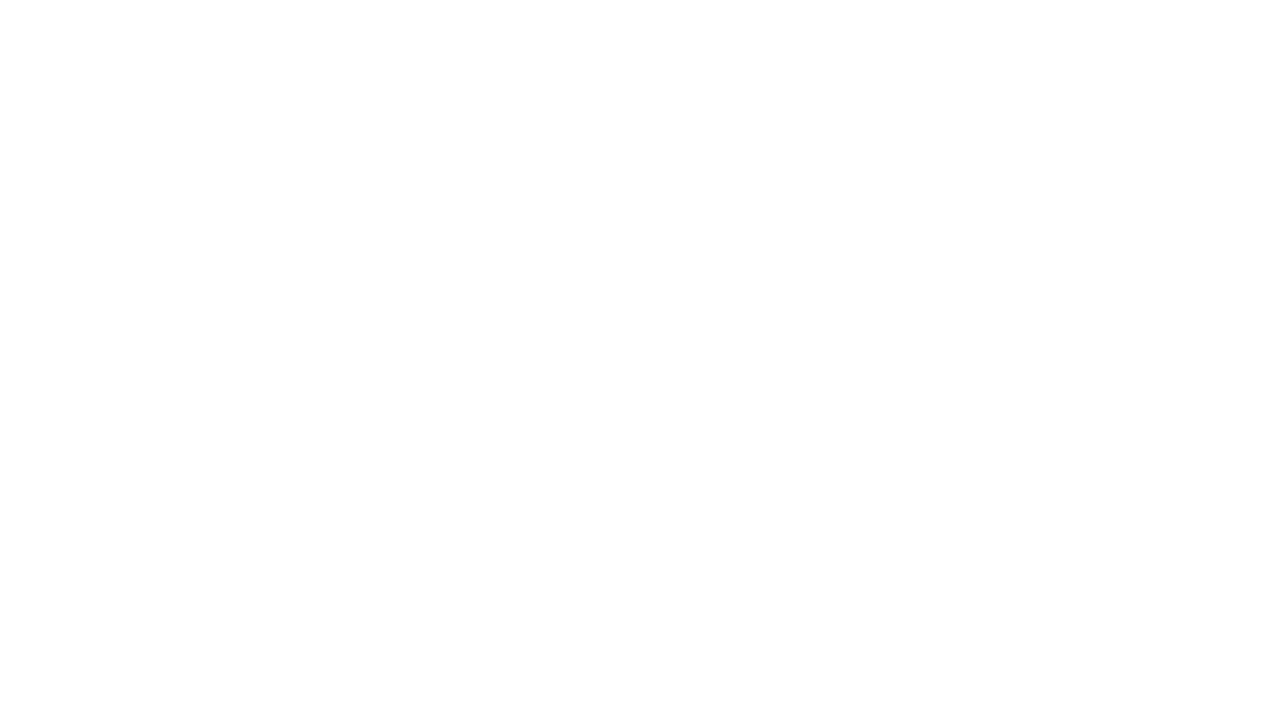
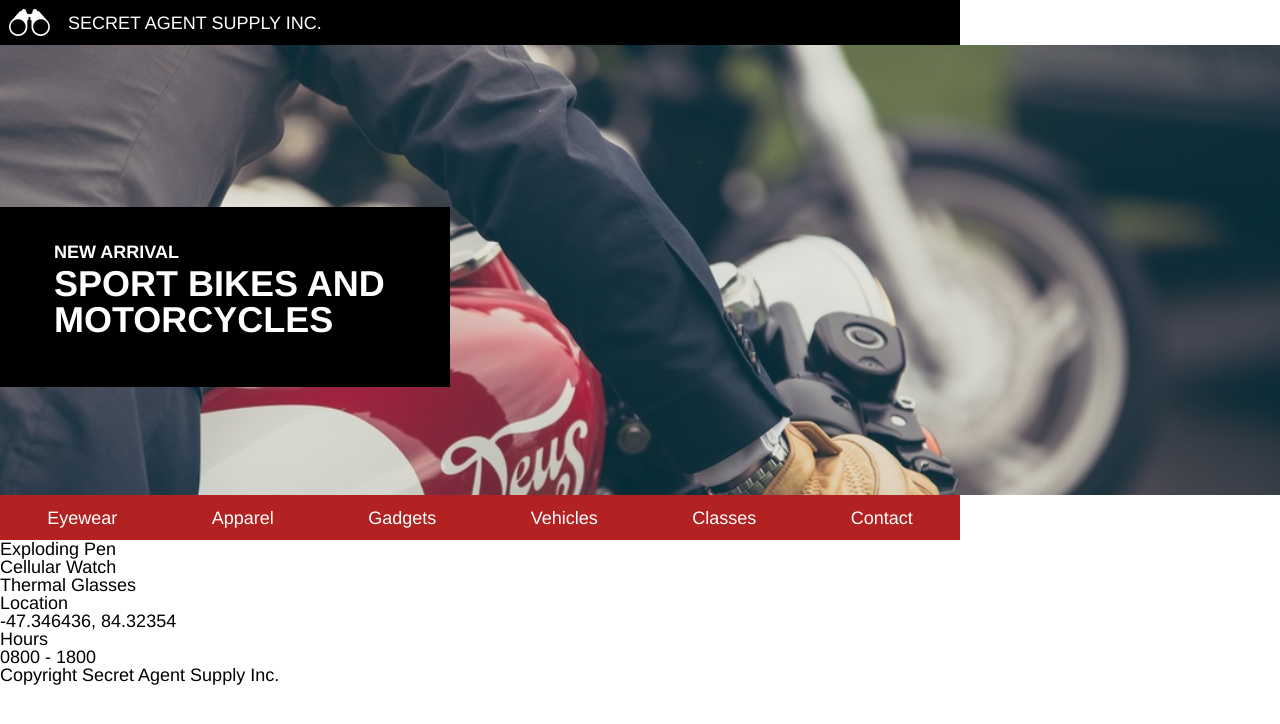
Before and after one commit to PapaKoop/SecretAgent, a plain HTML site: page index.html in a window 1280 px wide. Drawn offline with Linux system fonts and the light colour scheme.

Commit message:
Through nav menu

```diff
--- a/index.html
+++ b/index.html
@@ -7,6 +7,57 @@
     <link href="./resources/css/style.css" type="text/css" rel="stylesheet">
   </head>
   <body>
+    <div class="header">
+      <img src="./resources/logos/logo.png" alt="Logo">
+      <h3>SECRET AGENT SUPPLY INC.</h3>
+    </div>
 
+    <div class="main-banner">
+      <div class="banner-text">
+        <h3>NEW ARRIVAL</h3>
+        <h2>SPORT BIKES AND MOTORCYCLES</h2>
+      </div>
+    </div>
+
+    <div class="nav-menu">
+      <nav>
+        Eyewear
+      </nav>
+      <nav>
+        Apparel
+      </nav>
+      <nav>
+        Gadgets
+      </nav>
+      <nav>
+        Vehicles
+      </nav>
+      <nav>
+        Classes
+      </nav>
+      <nav>
+        Contact
+      </nav>
+    </div>
+
+    <div class="grid">
+      <h3>Exploding Pen</h3>
+      <h3>Cellular Watch</h3>
+      <h3>Thermal Glasses</h3>
+    </div>
+
+    <div class="location">
+      <h3>Location</h3>
+      <h2>-47.346436, 84.32354</h2>
+    </div>
+
+    <div class="hours">
+      <h3>Hours</h3>
+      <h2>0800 - 1800</h2>
+    </div>
+
+    <div class="footer">
+      <h3>Copyright Secret Agent Supply Inc.</h3>
+    </div>
   </body>
 </html>
--- a/resources/css/style.css
+++ b/resources/css/style.css
@@ -0,0 +1,61 @@
+html {
+  font-size: 18px;
+  font-family: Helvetica;
+
+}
+
+.header {
+  background-color: Black;
+  color: White;
+  width: 960px;
+  height: 2.5rem;
+  display: flex;
+  align-items: center;
+  align-content: flex-start;
+}
+
+.header img {
+  height: 1.5rem;
+  padding-left: .5rem;
+  padding-right: 1rem;
+}
+
+.main-banner {
+  background-image: url('../images/moto.jpeg');
+  background-size: cover;
+  background-repeat: no-repeat;
+  height: 16rem;
+  padding-top: 9rem;
+}
+
+.banner-text {
+  font-weight: bold;
+  color: White;
+  background-color: Black;
+  width: 25rem;
+  height: 10rem;
+
+}
+
+.banner-text h3 {
+  font-size: 1rem;
+  padding-top: 2rem;
+  padding-left: 3rem;
+}
+
+.banner-text h2 {
+  font-size: 2rem;
+  padding-top: .25rem;
+  padding-left: 3rem;
+}
+
+.nav-menu {
+  display: flex;
+  align-items: center;
+  justify-content: space-around;
+  align-content: center;
+  background-color: firebrick;
+  color: White;
+  width: 960px;
+  height: 2.5rem;
+}
```
